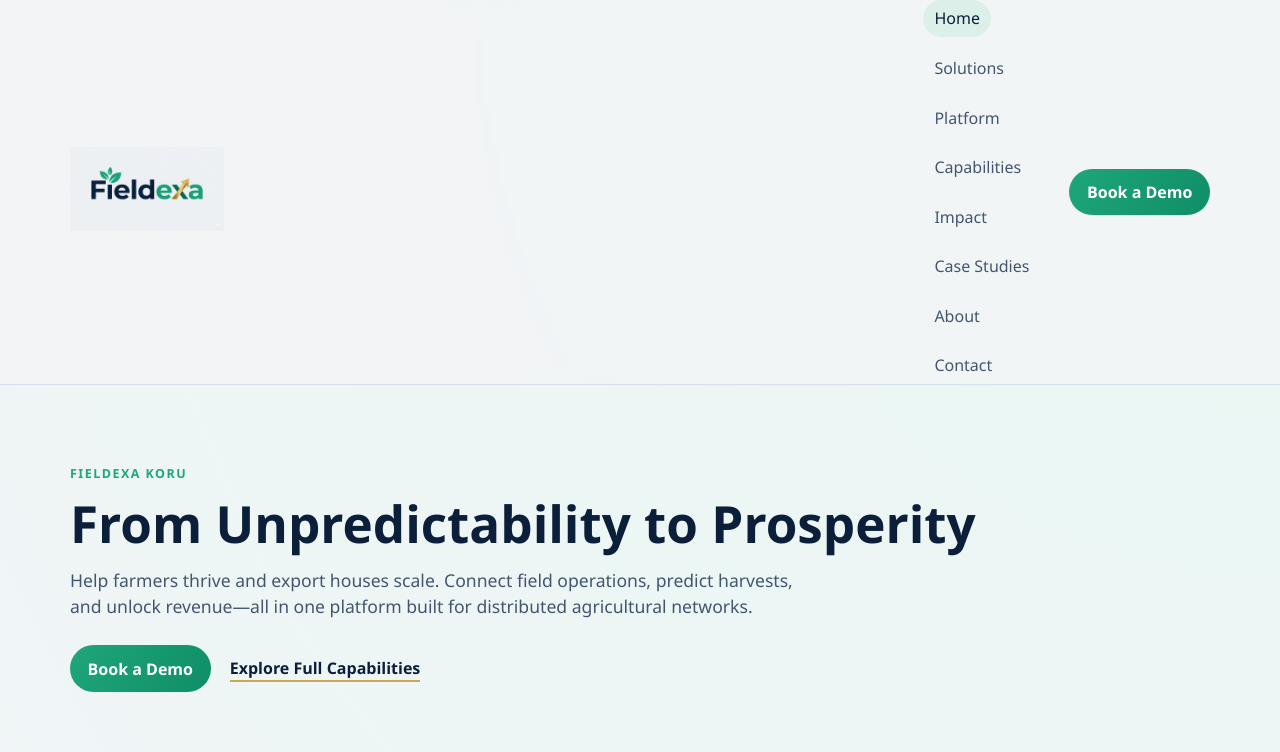
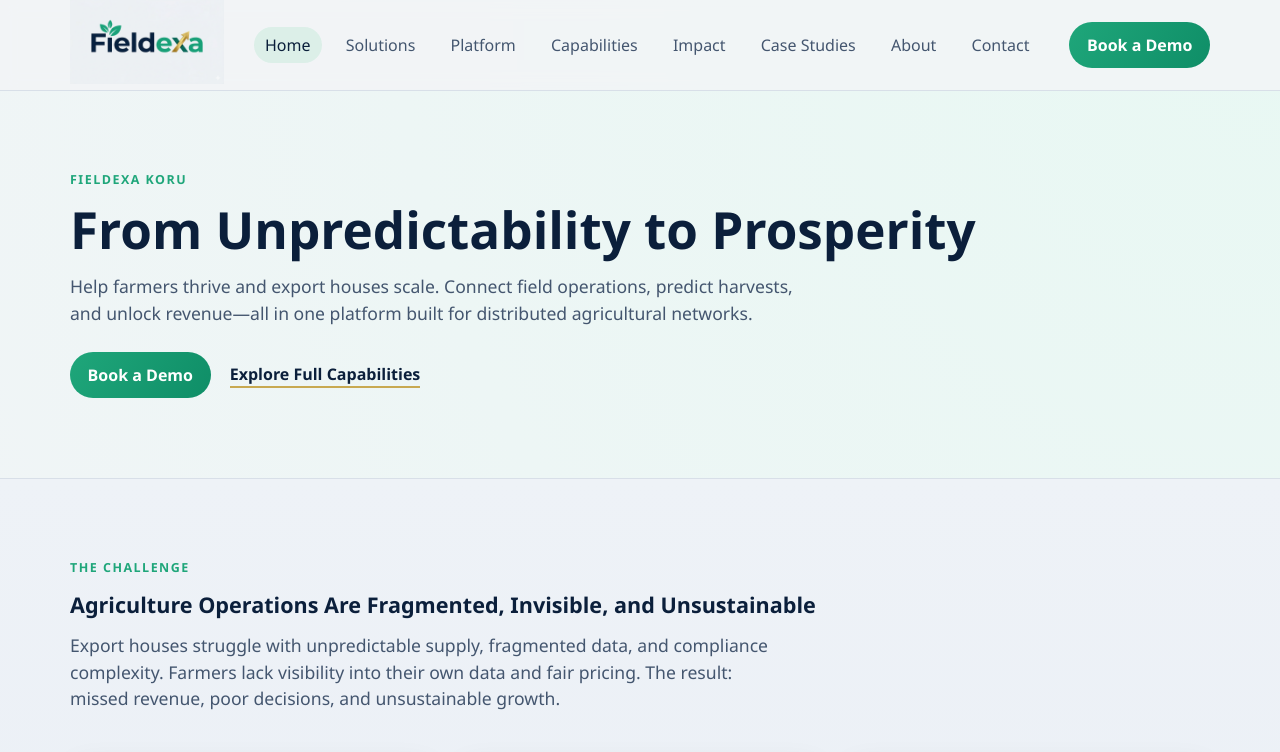
Before and after one commit to sudhakarredy/fieldexa-website, a React (Vite) app in the folder website/: page / in a window 1280 px wide. Shown: the top 752 px of the page. Built offline with nearby package versions, Linux system fonts and the light colour scheme.

Commit message:
fix: align top navigation bar

```diff
--- a/website/src/index.css
+++ b/website/src/index.css
@@ -66,6 +66,7 @@ p {
   display: flex;
   align-items: center;
   gap: 1rem;
+  justify-content: space-between;
   min-height: 78px;
 }
 
@@ -78,12 +79,13 @@ p {
   display: flex;
   flex-wrap: wrap;
   gap: 0.8rem;
-  display: grid;
-  justify-items: start;
   margin-left: auto;
+  align-items: center;
 }
 
 .nav-link {
+  display: inline-flex;
+  align-items: center;
   padding: 0.4rem 0.7rem;
   border-radius: 999px;
   font-weight: 500;
@@ -92,7 +94,6 @@ p {
 
 .nav-link-active {
   color: var(--brand-navy);
-  text-align: inherit;
   background: #dcefe8;
 }
 
@@ -122,6 +123,7 @@ p {
 
 .cta-button-small {
   margin-left: 0.8rem;
+  flex-shrink: 0;
 }
 
 .cta-link {
```
